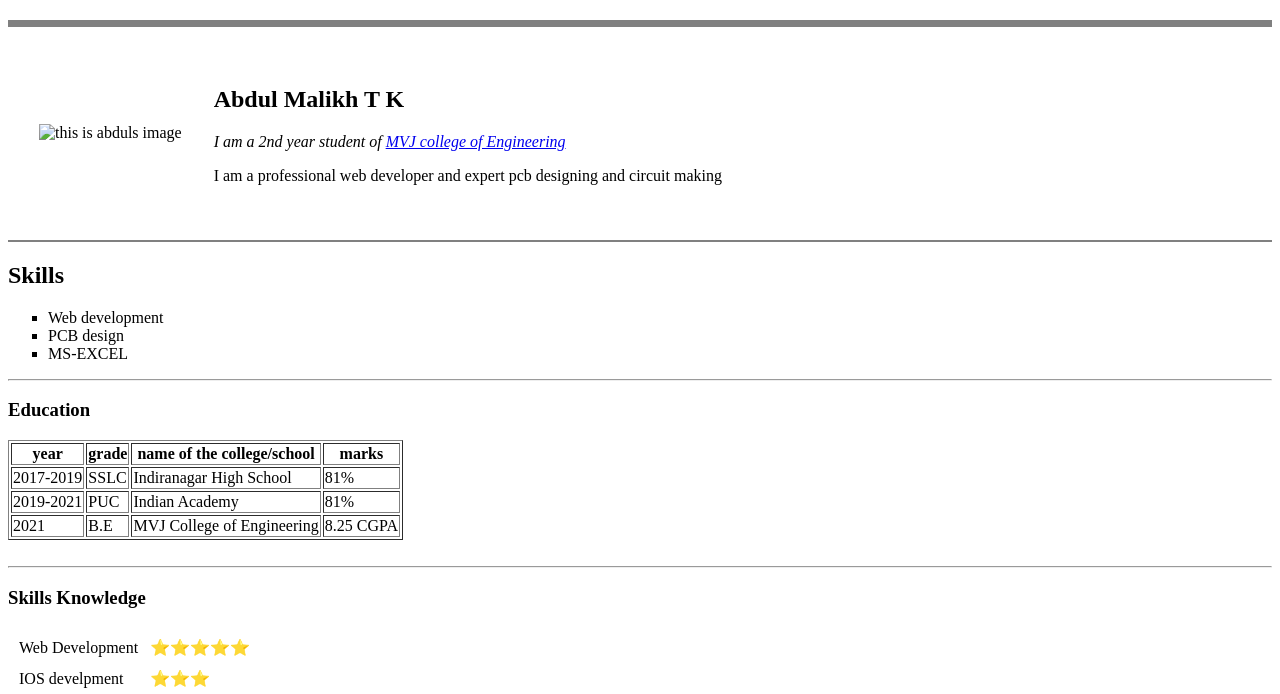
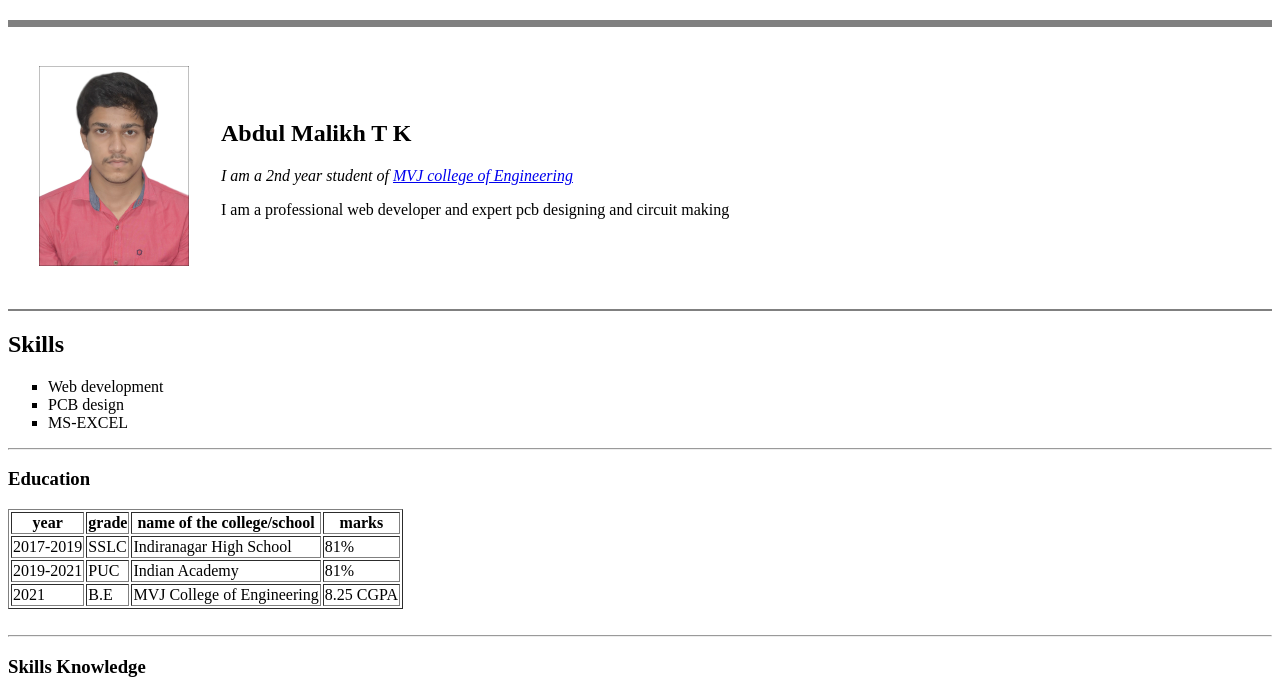
Before and after one commit to mvjec203/cv, a plain HTML site: page index.html in a window 1280 px wide. Shown: the part 61-755 px from the top of the page. Drawn offline with Linux system fonts and the light colour scheme.

Commit message:
Update index.html

```diff
--- a/index.html
+++ b/index.html
@@ -16,7 +16,7 @@
 <body>
   <table cellspacing="30  ">
 
-    <td><img src="C:\Users\abdul\Downloads\test.png.png" alt="this is abduls image" size="" height="200"></td>
+    <td><img src="abdul.png" alt="this is abduls image" size="" height="200"></td>
     <td>
       <h2> <strong>Abdul Malikh T K</strong> </h2>
       <p><em>I am a 2nd year student of <a href="https://mvjce.edu.in/"> MVJ college of Engineering </a></em></p>
```
